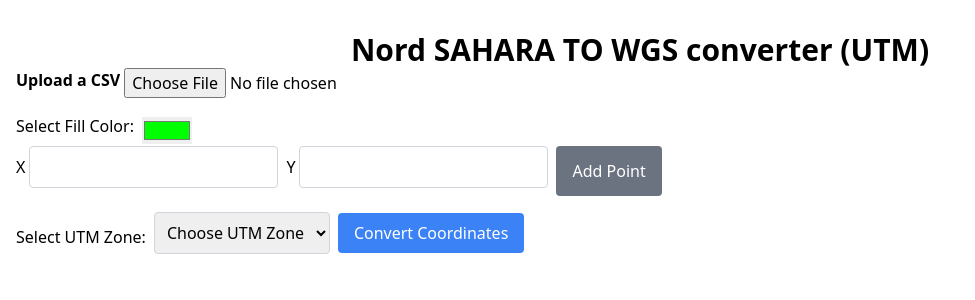
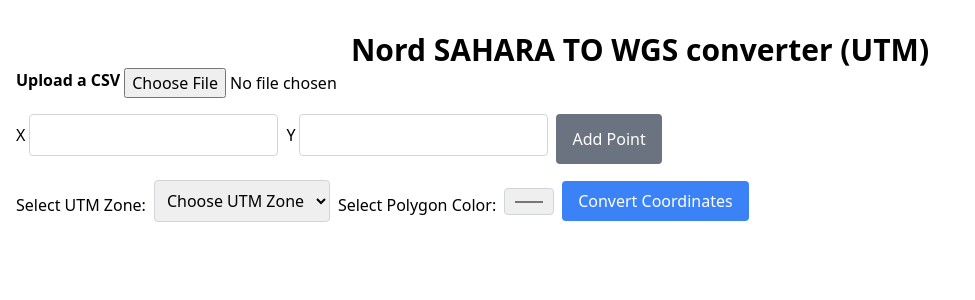
Before and after one commit to 0m3ga13/coordinates_converter, a Next.js app: page / in a window 1280 px wide. Shown: the top 300 px of the page, without its empty margins (0-975 px from the left). Built offline with nearby package versions, Linux system fonts and the light colour scheme.

Commit message:
Update index.js

```diff
--- a/src/pages/index.js
+++ b/src/pages/index.js
@@ -51,7 +51,7 @@ const ConverterPage = () => {
   const [coordinatesArray, setCoordinatesArray] = useState([]);
   const [convertedCoordinates, setConvertedCoordinates] = useState([]);
   const [kmlContent, setKmlContent] = useState("");
-  const [kmlFillColor, setKmlFillColor] = useState("#00FF00"); // Default color is green
+  const [polygonColor, setPolygonColor] = useState("#FF0000");
 
   const handleFileChange = (event) => {
     const fileInput = event.target;
@@ -106,16 +106,18 @@ const generateKML = (coordinates) => {
     <kml xmlns="http://www.opengis.net/kml/2.2">
       <Document>
         <name>Converted Coordinates</name>
-          <Placemark>
-              <name>Converted Coordinates</name>
-              <Style>
+        <Style id="polyStyle">
           <LineStyle>
-                  <color>${kmlLineColor}</color>
+            <color>${hexToKMLColor(polygonColor)}</color>
+            <width>2</width>
           </LineStyle>
           <PolyStyle>
-                  <color>${kmlFillColor}</color>
+            <color>${hexToKMLColor(polygonColor)}</color>
           </PolyStyle>
         </Style>
+        <Placemark>
+          <styleUrl>#polyStyle</styleUrl>
+          <name>Converted Coordinates</name>
           <LineString>
             <coordinates>`;
 
@@ -137,6 +139,10 @@ const generateKML = (coordinates) => {
     return kmlString;
   };
 
+const hexToKMLColor = (hexColor) => {
+  const rgba = hexColor.match(/.{1,2}/g).map((hex) => parseInt(hex, 16));
+  return `${rgba[3].toString(16).toUpperCase()}${rgba[2].toString(16)}${rgba[1].toString(16)}${rgba[0].toString(16)}`;
+};
 
   const downloadKML = () => {
     const blob = new Blob([kmlContent], {
@@ -224,17 +230,6 @@ const generateKML = (coordinates) => {
           className='mb-4'
         />
       </div>
-             <div className="flex gap-2 items-center">
-        <label htmlFor='kmlFillColor' className='block mb-2'>
-          Select Fill Color:
-        </label>
-        <input
-          type="color"
-          id="kmlFillColor"
-          value={kmlFillColor}
-          onChange={(e) => setKmlFillColor(e.target.value)}
-        />
-      </div>
       <div className="flex gap-2">
         <div className='mb-4 flex gap-1 items-center'>
           <label htmlFor='manualLongitude' className='block mb-2'>
@@ -287,6 +282,16 @@ const generateKML = (coordinates) => {
           <option value='31'>Zone 31</option>
           <option value='32'>Zone 32</option>
         </select>
+      <label htmlFor='polygonColor' className='block mb-2'>
+        Select Polygon Color:
+      </label>
+        <input
+      type='color'
+      id='polygonColor'
+      value={polygonColor}
+      onChange={(e) => setPolygonColor(e.target.value)}
+      className='border border-gray-300 p-2 rounded mb-4'
+        />
         <button
           onClick={handleConvert}
           className='bg-blue-500 text-white px-4 py-2 rounded mb-4'
```
Lines whose indentation alone changed are shown as unchanged.
